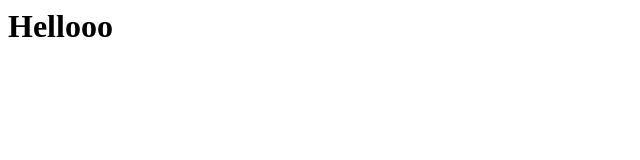
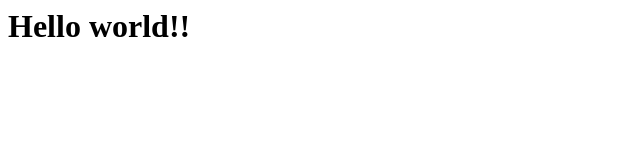
Before and after one commit to gopikaaws/jenkinsci, a plain HTML site: page index1.html in a window 1280 px wide. Shown: the whole page, without its empty margins (0-640 px from the left). Drawn offline with Linux system fonts and the light colour scheme.

Commit message:
Update index1.html

```diff
--- a/index1.html
+++ b/index1.html
@@ -1,3 +1,3 @@
 <html>
-  <h1>Hellooo</h1>
+  <h1>Hello world!!</h1>
 </html>
```
